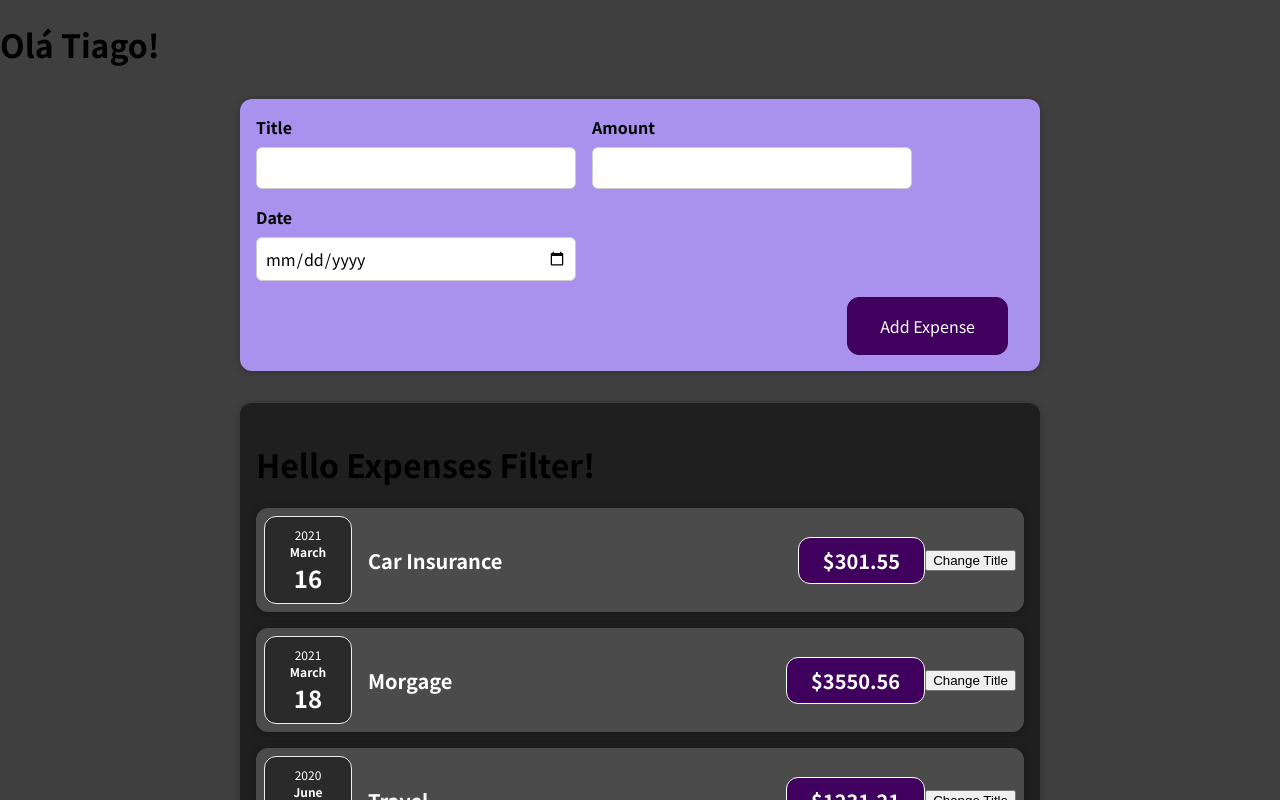
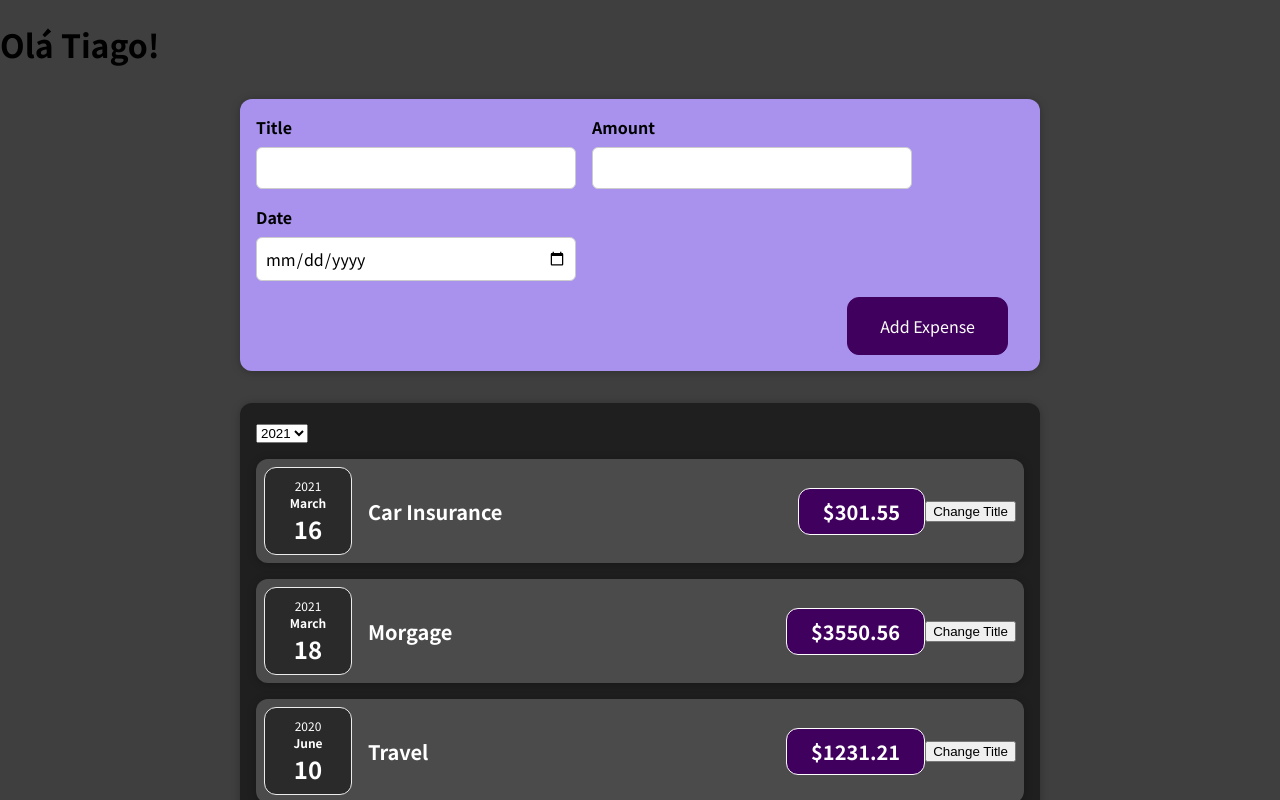
Before and after one commit to Shamoleambo/academind-react-complete-guide, a React (Create React App) app: page / in a window 1280 px wide. Shown: the top 800 px of the page. Built offline with nearby package versions, Linux system fonts and the light colour scheme.

Commit message:
create yearsArray variable for ExpensesFilter to retrieve non repetitive years

```diff
--- a/src/components/Expenses/Expenses.js
+++ b/src/components/Expenses/Expenses.js
@@ -7,7 +7,7 @@ const Expenses = ({ expenses }) => {
   return (
     <Card className='expenses'>
       <div className='expenses-filter'>
-        <ExpensesFilter />
+        <ExpensesFilter expenses={expenses} />
       </div>
       {expenses.map(expense => (
         <ExpenseItem
--- a/src/components/Expenses/ExpensesFilter.js
+++ b/src/components/Expenses/ExpensesFilter.js
@@ -1,5 +1,28 @@
-const ExpensesFilter = () => {
-  return <h1>Hello Expenses Filter!</h1>
+const ExpensesFilter = ({ expenses }) => {
+  const yearsArray = expenses.reduce((acc, expense) => {
+    const dateYear = expense.date.getFullYear()
+
+    if (acc.length === 0) {
+      acc.push(dateYear)
+      return acc
+    }
+
+    if (!acc.find(date => date === dateYear)) {
+      acc.push(dateYear)
+      return acc
+    }
+    return acc
+  }, [])
+
+  return (
+    <div className='expenses-filter__container'>
+      <select>
+        {yearsArray.map(year => (
+          <option>{year}</option>
+        ))}
+      </select>
+    </div>
+  )
 }
 
 export default ExpensesFilter
```
